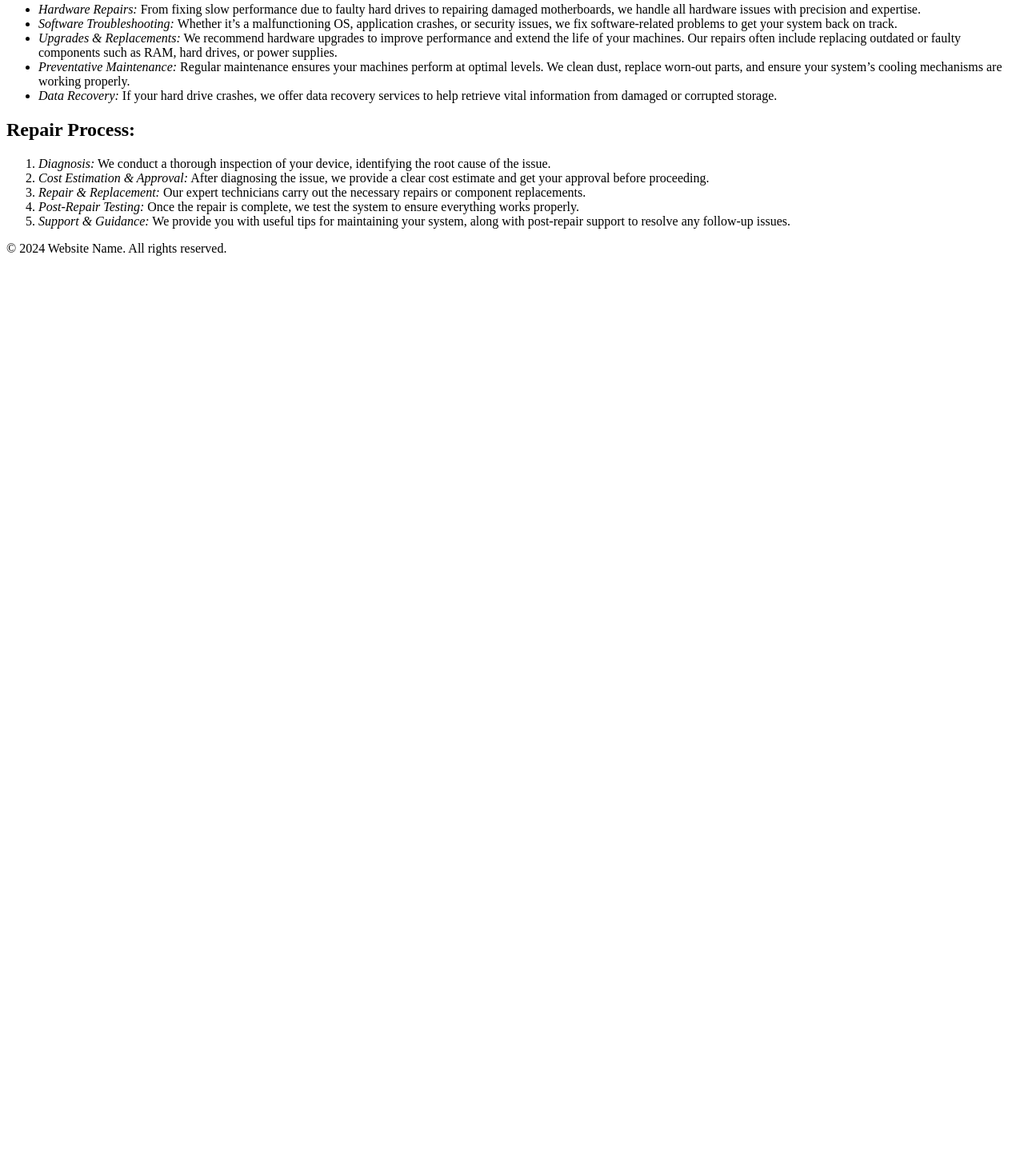
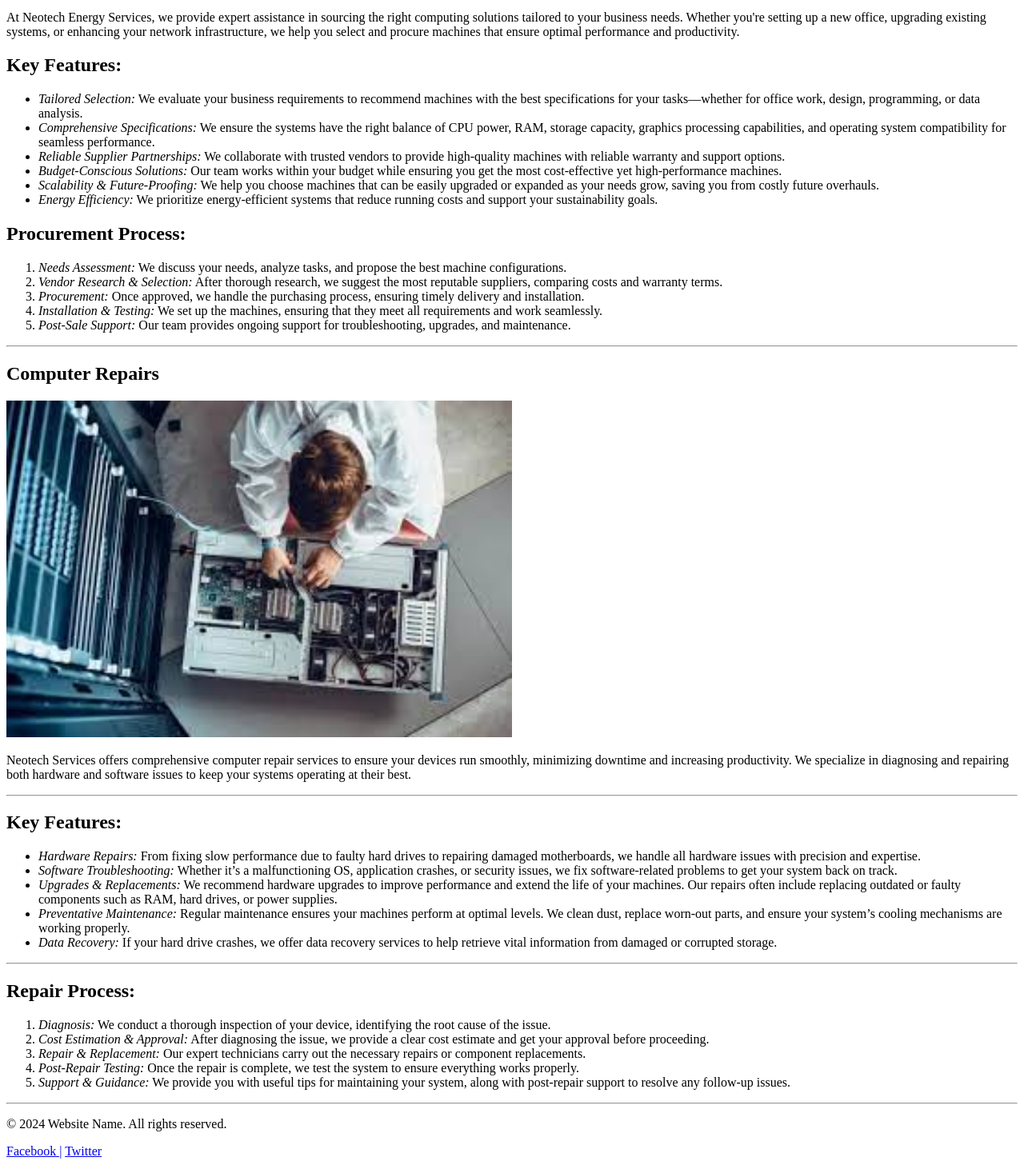
Before and after one commit to castrookoi/Neotech-Website, a plain HTML site: page index.html in a window 1280 px wide. Shown: the part 1145-2602 px from the top of the page at 80% size. Before the commit the page ends 1481 px from the top, so only its background shows below. Drawn offline with Linux system fonts and the light colour scheme.

Commit message:
Last Changes for the completed Webpage

```diff
--- a/index.html
+++ b/index.html
@@ -35,7 +35,8 @@
 
    <section id="computer-machine-procurement">
   <h1>Computer Machine Procurement</h1>
-  <p>At Statron Energy Services, we provide expert assistance in sourcing the right computing solutions tailored to your business needs. Whether you're setting up a new office, upgrading existing systems, or enhancing your network infrastructure, we help you select and procure machines that ensure optimal performance and productivity.</p>
+  <img src="Computer Sytems Procure.jpg" alt="Computer repair Image">
+  <p>At Neotech Energy Services, we provide expert assistance in sourcing the right computing solutions tailored to your business needs. Whether you're setting up a new office, upgrading existing systems, or enhancing your network infrastructure, we help you select and procure machines that ensure optimal performance and productivity.</p>
 
   <h2>Key Features:</h2>
   <ul>
@@ -56,11 +57,13 @@
     <li><em>Post-Sale Support:</em> Our team provides ongoing support for troubleshooting, upgrades, and maintenance.</li>
   </ol>
 </section>
+<hr>
 
 <section id="computer-repairs">
   <h1>Computer Repairs</h1>
-  <p>Statron Energy Services offers comprehensive computer repair services to ensure your devices run smoothly, minimizing downtime and increasing productivity. We specialize in diagnosing and repairing both hardware and software issues to keep your systems operating at their best.</p>
-
+  <img src="computer repairs.jfif" alt=" Computer Repairs" width="50%">
+  <p>Neotech Services offers comprehensive computer repair services to ensure your devices run smoothly, minimizing downtime and increasing productivity. We specialize in diagnosing and repairing both hardware and software issues to keep your systems operating at their best.</p>
+<hr>
   <h2>Key Features:</h2>
   <ul>
     <li><em>Hardware Repairs:</em> From fixing slow performance due to faulty hard drives to repairing damaged motherboards, we handle all hardware issues with precision and expertise.</li>
@@ -69,7 +72,7 @@
     <li><em>Preventative Maintenance:</em> Regular maintenance ensures your machines perform at optimal levels. We clean dust, replace worn-out parts, and ensure your system’s cooling mechanisms are working properly.</li>
     <li><em>Data Recovery:</em> If your hard drive crashes, we offer data recovery services to help retrieve vital information from damaged or corrupted storage.</li>
   </ul>
-
+<hr>
   <h2>Repair Process:</h2>
   <ol>
     <li><em>Diagnosis:</em> We conduct a thorough inspection of your device, identifying the root cause of the issue.</li>
@@ -80,9 +83,9 @@
   </ol>
 </section>
 
-
+<hr>
     <footer>
-      <p>&copy; 2024 Website Name. All rights reserved.</p>
+      <p>&copy; 2024 Website Name. All rights reserved.</p> <a href="#">Facebook |</a> <a href="#">Twitter</a>
     </footer>
   </body>
 </html>
```
